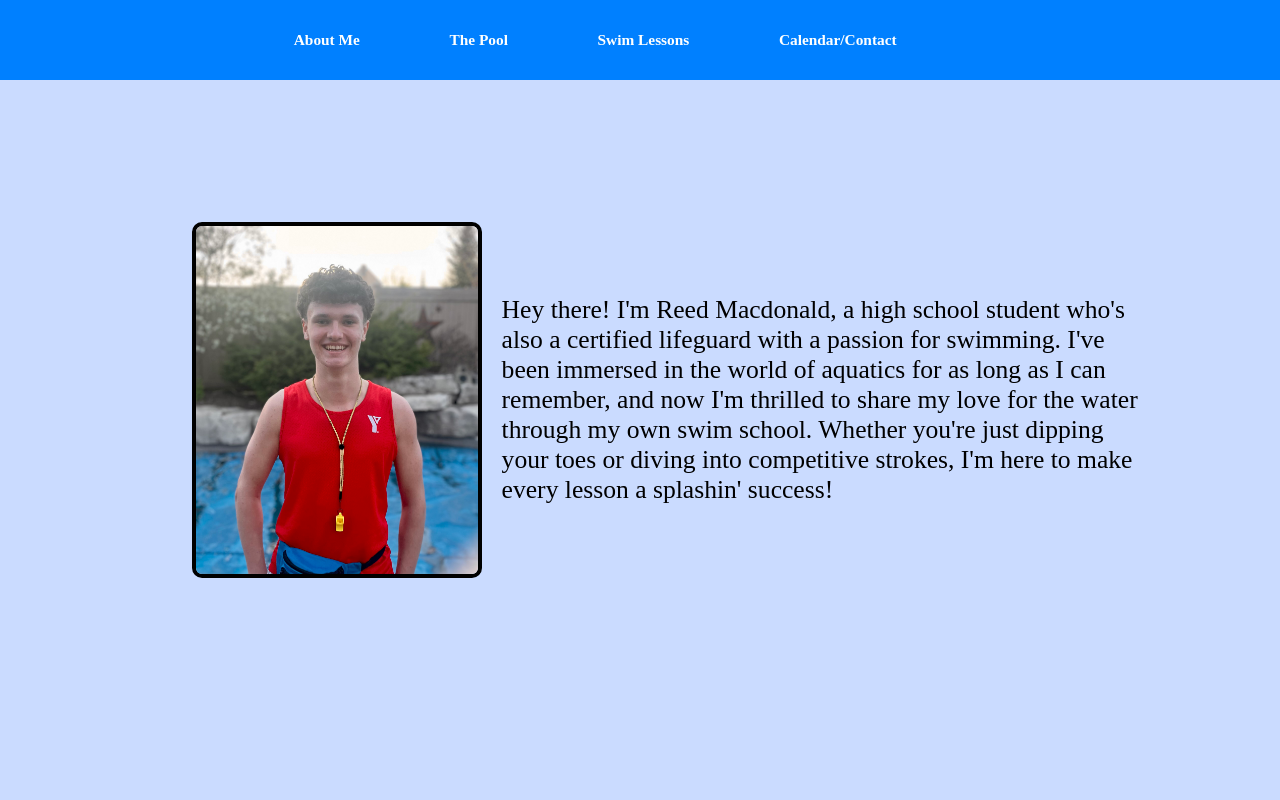
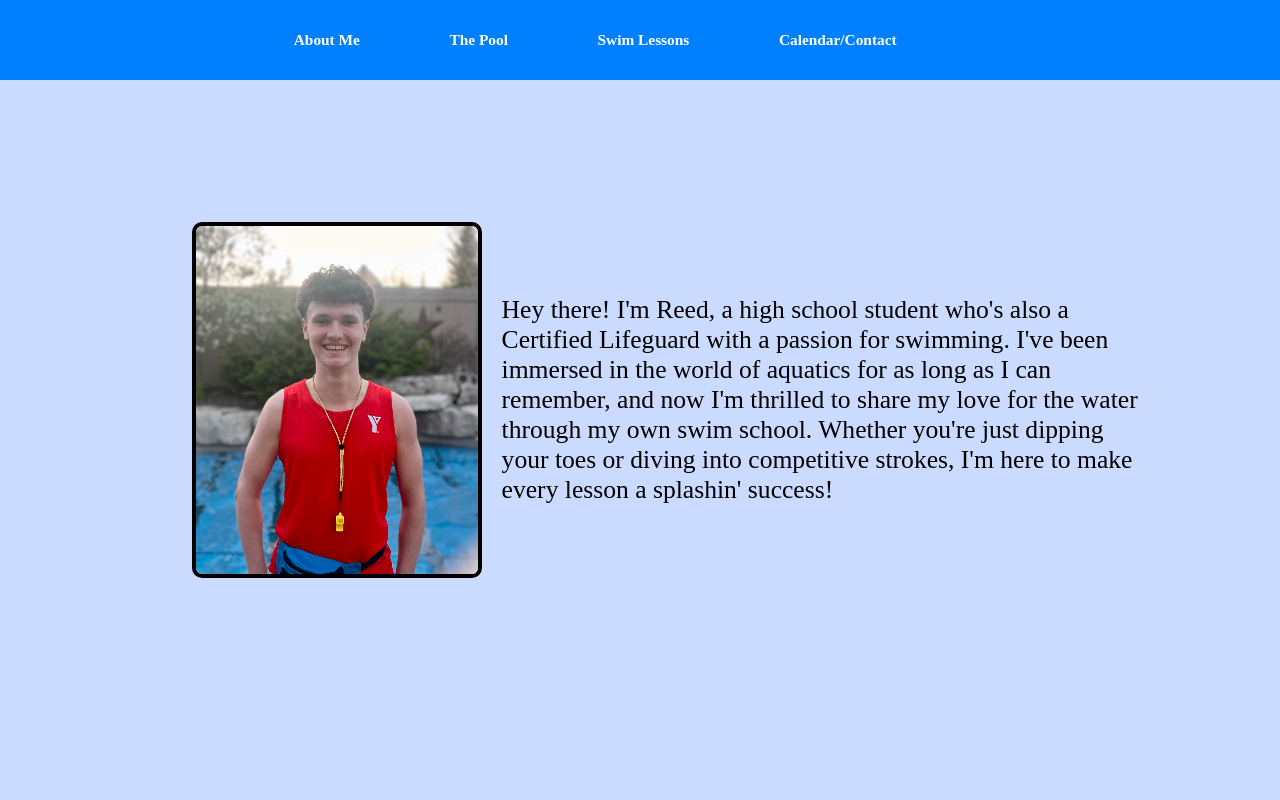
Before and after one commit to IainMac32/ReedSwimWebsite, a React (Create React App) app: page / in a window 1280 px wide. Shown: the top 800 px of the page. Built offline with nearby package versions, Linux system fonts and the light colour scheme.

Commit message:
spelling corrections

```diff
--- a/src/components/AboutMe.js
+++ b/src/components/AboutMe.js
@@ -9,7 +9,7 @@ const AboutMe = () => {
       <div className="about-me-content">
         <img src={lifeguardImage} alt="Lifeguard" className="lifeguard-image" />
         <div className="text-container">
-          <p>Hey there! I'm Reed Macdonald, a high school student who's also a certified lifeguard with a passion for swimming. I've been immersed in the world of aquatics for as long as I can remember, and now I'm thrilled to share my love for the water through my own swim school. Whether you're just dipping your toes or diving into competitive strokes, I'm here to make every lesson a splashin' success!</p>
+          <p>Hey there! I'm Reed, a high school student who's also a Certified Lifeguard with a passion for swimming. I've been immersed in the world of aquatics for as long as I can remember, and now I'm thrilled to share my love for the water through my own swim school. Whether you're just dipping your toes or diving into competitive strokes, I'm here to make every lesson a splashin' success!</p>
         </div>
       </div>
     </section>
--- a/src/components/CalendarContact.js
+++ b/src/components/CalendarContact.js
@@ -34,7 +34,7 @@ const Calendar = () => {
         </div>
 
         <p>For booking or questions <br/>
-          Contact Me: <br/>
+          Contact Reed: <br/>
           905-808-1123 <br/> OR <br/>
           mac<w>swim</w>school<w>oakville</w>@gmail.com
         </p>
```
